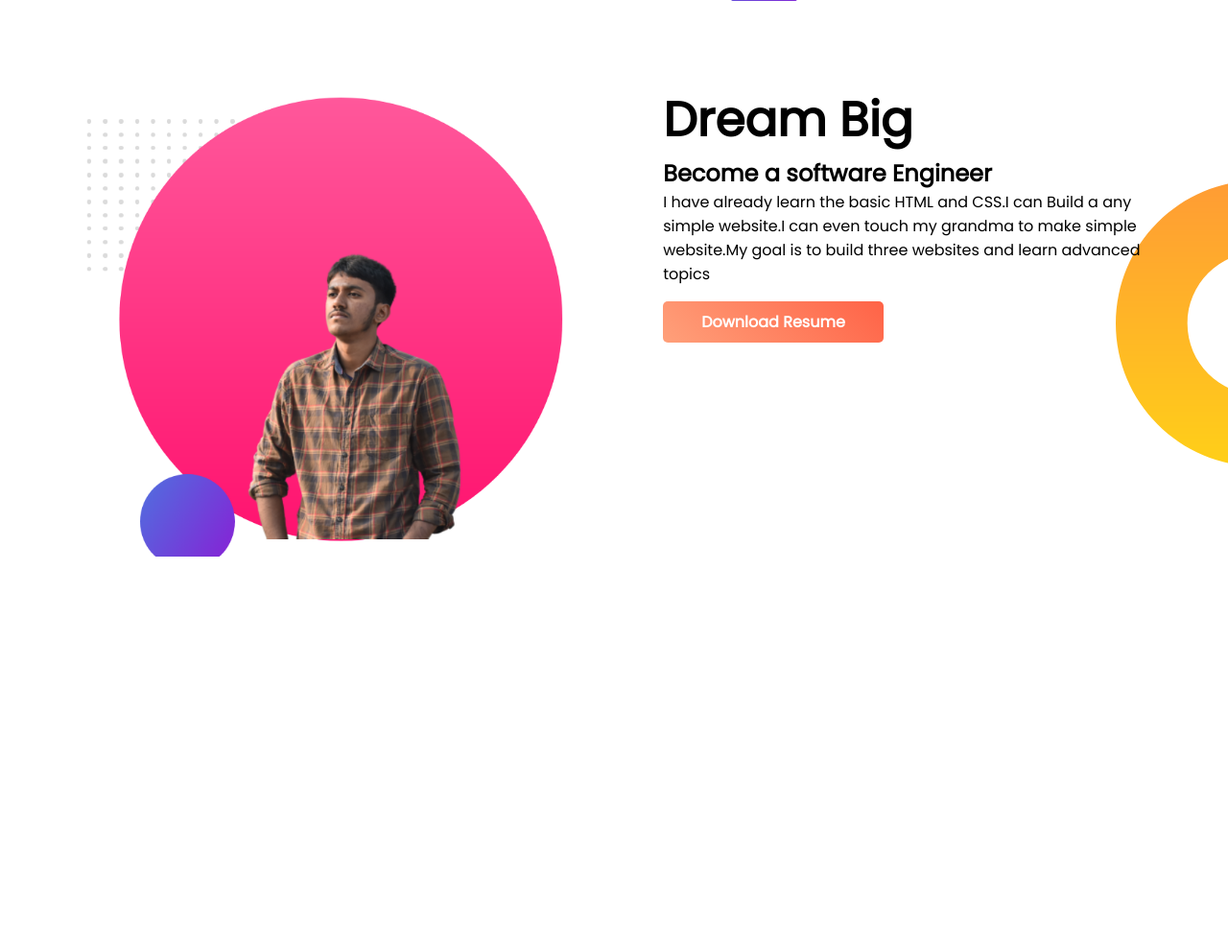
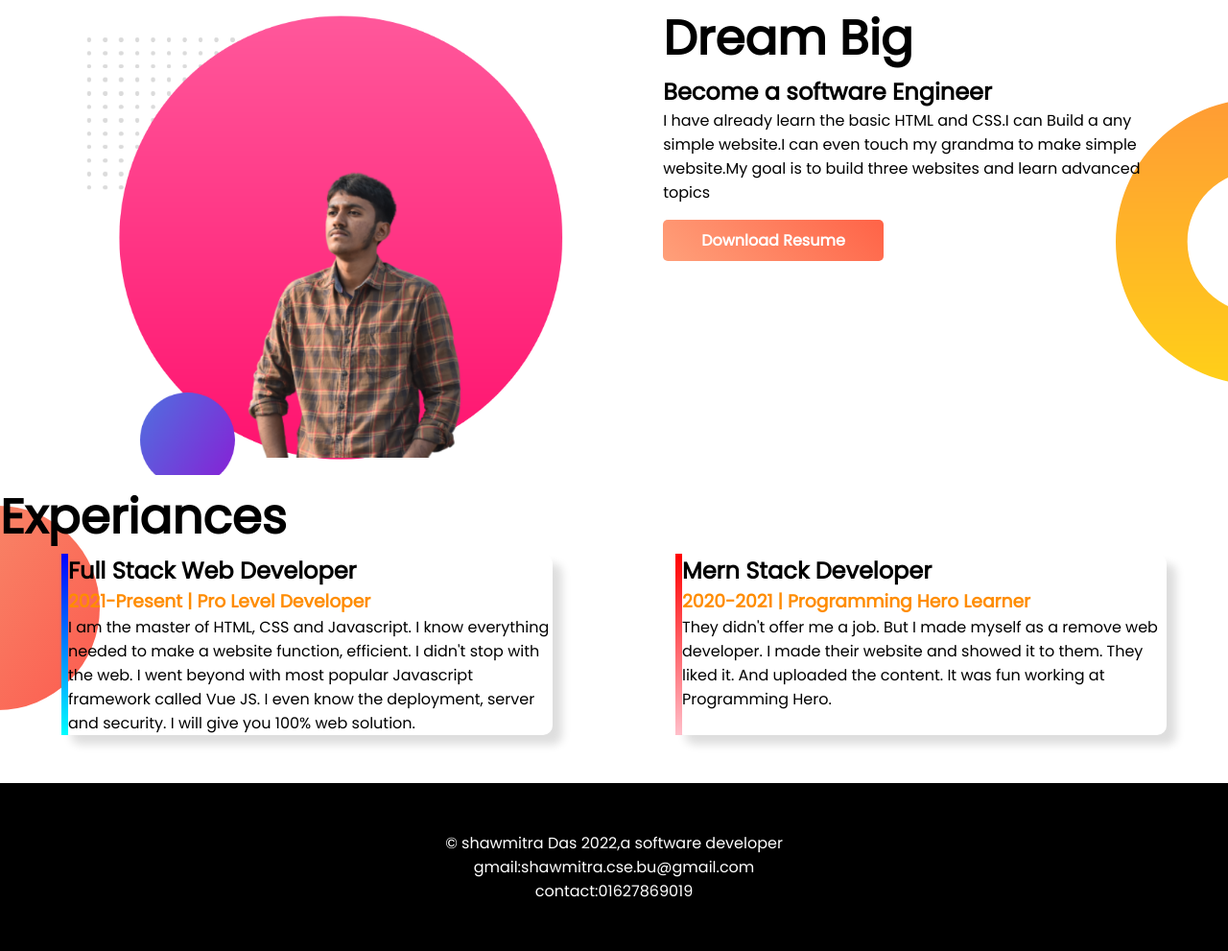
Before and after one commit to shAwmitrAcse134582/developer-portfolio, a plain HTML site: page index.html in a window 1280 px wide. Shown: the part 571-1562 px from the top of the page at 96% size. Before the commit the page ends 1158 px from the top, so only its background shows below. Drawn offline with Linux system fonts and the light colour scheme.

Commit message:
project done

```diff
--- a/index.html
+++ b/index.html
@@ -14,7 +14,7 @@
 </head>
 
 <body>
-    <section class="top-banner">
+    <section class="top-banner flex">
 
         <div class="one">
             <h1>Welcome To</h1>
@@ -33,9 +33,9 @@
             <img src="developer-portfolio-master/showOff/my1.png">
         </div>
 
-    </section>
+    </section><br><br><br>
 
-    <section class="side-banner">
+    <section class="side-banner flex">
         <div class="one">
             <img src="developer-portfolio-master/showOff/my1.png">
         </div>
@@ -51,6 +51,44 @@
 
     </section>
 
+    <section class="experiance">
+        <h1>Experiances</h1>
+
+        <div class="flex">
+            <div id="full" class="box-shadow">
+                <h2>Full Stack Web Developer</h2>
+                <h3 class="name">2021-Present | Pro Level Developer</h3>
+                <p>I am the master of HTML, CSS and Javascript. I know everything needed to make a website function,
+                    efficient. I didn't stop with the web. I went beyond with most popular Javascript framework called
+                    Vue
+                    JS. I even know the deployment, server and security. I will give you 100% web solution.</p>
+            </div>
+
+
+            <div id="mern" class="box-shadow">
+                <h2>Mern Stack Developer</h1>
+                    <h3 class="name">2020-2021 | Programming Hero Learner</h3>
+                    <p>They didn't offer me a job. But I made myself as a remove web developer. I made their website and
+                        showed
+                        it to them. They liked it. And uploaded the content. It was fun working at Programming Hero.</p>
+
+            </div>
+        </div>
+
+
+        </div>
+
+    </section><br><br>
+    <footer class="footer">
+        <p class="foot">© shawmitra Das 2022,a software developer
+            <br>
+            gmail:shawmitra.cse.bu@gmail.com
+            <br>
+            <contact> contact:01627869019</contact>
+        </p>
+
+    </footer>
+
 
 
 </body>
--- a/style.css
+++ b/style.css
@@ -16,9 +16,9 @@ h1 {
     color: darkorange;
 }
 
-section {
+.flex {
     display: flex;
-    margin-top: 80px;
+    /* margin-top: 10px; */
 }
 
 .one {
@@ -78,3 +78,45 @@ section {
     background-repeat: no-repeat;
     background-position: right;
 }
+
+.box-shadow {
+    width: 40%;
+    margin-left: 5%;
+    margin-right: 5%;
+    border-radius: 10px;
+    box-shadow: 10px 10px 10px rgb(222, 222, 222);
+
+
+}
+
+
+.experiance {
+    background-image: url(developer-portfolio-master/images/exp-bg.png);
+    background-repeat: no-repeat;
+    background-position: left;
+}
+
+#full {
+    border-left: 7px solid;
+    border-image: linear-gradient(blue, cyan);
+    border-image-slice: 1;
+}
+
+#mern {
+    border-left: 7px solid;
+    border-image: linear-gradient(red, pink);
+    border-image-slice: 1;
+}
+
+.footer {
+    background-color: black;
+    padding-top: 50px;
+    padding-bottom: 50px;
+
+
+}
+
+.foot {
+    text-align: center;
+    color: white;
+}
```
